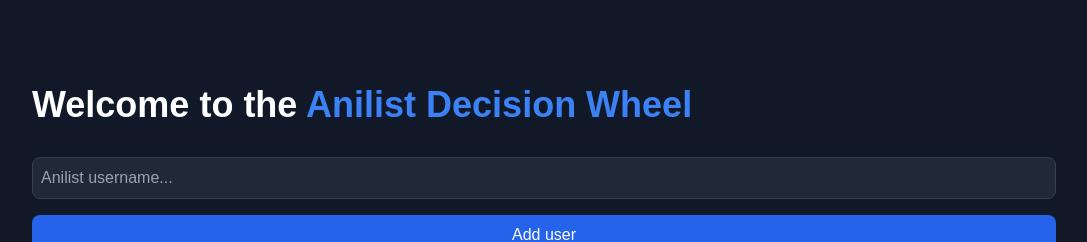
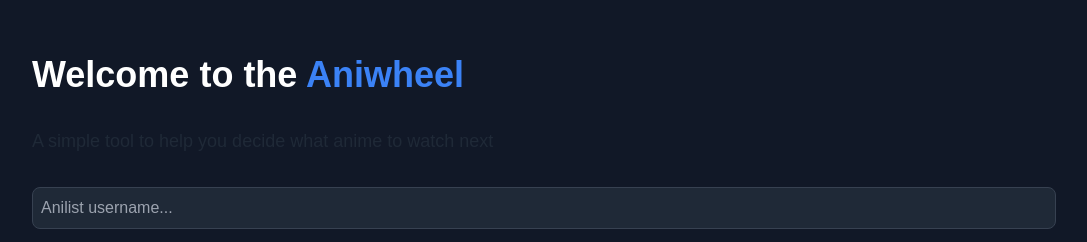
Before and after one commit to nicojeske/aniwheel, a Next.js app: page / in a window 1280 px wide. Shown: the part 108-350 px from the top of the page, without its empty margins (96-1183 px from the left). Built offline with nearby package versions, Linux system fonts and the light colour scheme; no server answers.

Commit message:
style: :speech_balloon: Add subtitle. Change branding to Aniwheel

```diff
--- a/app/page.tsx
+++ b/app/page.tsx
@@ -10,6 +10,7 @@
                 <h1 className="text-4xl font-bold text-center sm:text-left">
                     {t('title')} <span className="text-blue-500">{t('title_highlight')}</span>
                 </h1>
+                <h4 className="text-lg text-center sm:text-left text-gray-800">{t('subtitle')}</h4>
                 <AnimeList />
             </main>
         </div>
--- a/messages/de-pr.json
+++ b/messages/de-pr.json
@@ -1,7 +1,8 @@
 {
   "Home": {
     "title": "Wilkommen zum",
-    "title_highlight": "Heiligen Rad"
+    "title_highlight": "Heiligen Rad",
+    "subtitle": "A simple tool to help you decide what anime to watch next"
   },
   "Selections": {
     "add_username_button": "Benutzer hinzufügen",
--- a/messages/en.json
+++ b/messages/en.json
@@ -1,7 +1,8 @@
 {
   "Home": {
     "title": "Welcome to the",
-    "title_highlight": "Anilist Decision Wheel"
+    "title_highlight": "Aniwheel",
+    "subtitle": "A simple tool to help you decide what anime to watch next"
   },
   "Selections": {
     "add_username_button": "Add user",
```
